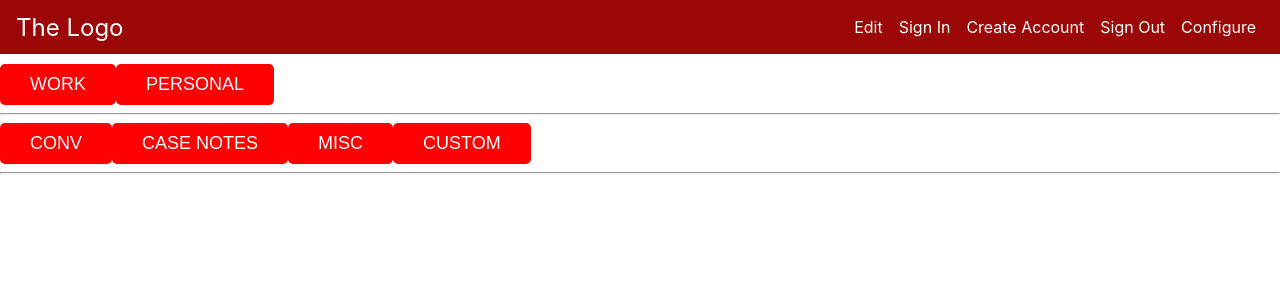
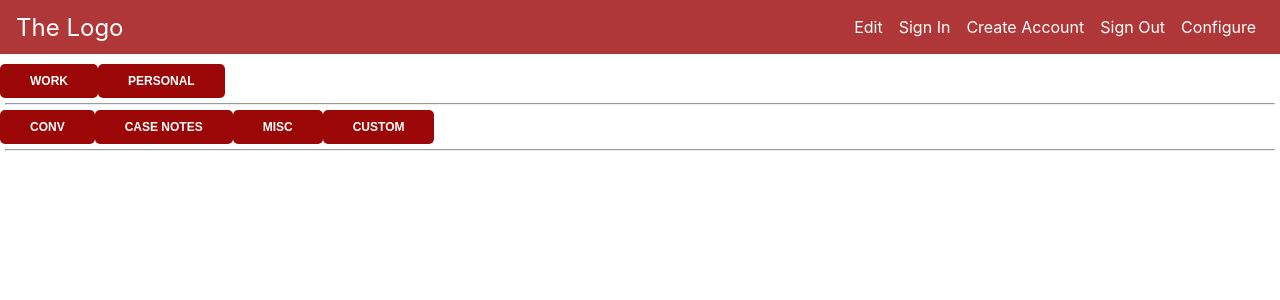
Before and after one commit to Mtn-Drew/stamp-champ, a React (Create React App) app: page /stamps in a window 1280 px wide. Shown: the top 300 px of the page. Built offline with nearby package versions, Linux system fonts and the light colour scheme.

Commit message:
Small CSS touches

```diff
--- a/src/App.js
+++ b/src/App.js
@@ -12,7 +12,8 @@ class App extends React.Component {
   state = {
     sideDrawerOpen: false,
     store: STORE,
-    selectedTemplate: STORE.template[0].id
+    selectedTemplate: STORE.template[0].id,
+    selectedProfile : STORE.stamps[0].load_out_id
   }
 
   drawerToggleClickHandler = () => {
@@ -20,7 +21,7 @@ class App extends React.Component {
       return { sideDrawerOpen: !prevState.sideDrawerOpen }
     })
   }
-
+// this darkens the screen behind modals or popout menus
   backdropClickHandler = () => {
     this.setState({
       sideDrawerOpen: false
@@ -92,11 +93,14 @@ class App extends React.Component {
         <div >
          {backdrop}
         </div>
+
+
         <main style={{ marginTop: '64px' }}>
-          <div >{templateRow} </div>
-          <hr />
+          <div className="template">{templateRow} </div>
+          <hr className="hr" />
           <div onDrop={e=>(console.log(e))} >{profileRow}</div>
-          <hr />
+          <hr className="hr" />
+
           {/*<Category />
         <StampPad />
         <Footer /> */}
--- a/src/components/Button/Button.css
+++ b/src/components/Button/Button.css
@@ -1,5 +1,5 @@
 :root {
-  --primary: red;
+  --primary: rgba(155, 6, 6,1);
   --warning: blue;
   --danger: orange;
   --success: rgb(3, 92, 3);
@@ -8,10 +8,12 @@
 }
 
 .btn {
-  font-weight: 400;
+
+  font-weight: 600;
   border-radius: 5px;
   cursor: pointer;
   transition: transform 0.3s ease;
+
 }
 
 .btn:hover {
@@ -75,11 +77,11 @@
 /* Button sized */
 .btn--medium {
   padding: 10px 30px;
-  font-size: 18px;
+  font-size: 12px;
 
 }
 
 .btn--large {
   padding: 15px 30px;
-  font-size: 20px;
+  font-size: 14px;
 }
--- a/src/components/Navbar/Navbar.css
+++ b/src/components/Navbar/Navbar.css
@@ -7,7 +7,7 @@
   top: 0px;
   left: 0;
   width: 100%;
-  background-color: rgb(155, 6, 6);
+  background-color: rgba(155, 6, 6, .8);
   height: 54px;
 }
 
--- a/src/index.css
+++ b/src/index.css
@@ -17,3 +17,11 @@ code {
   font-family: source-code-pro, Menlo, Monaco, Consolas, 'Courier New',
     monospace;
 }
+
+.hr {
+  margin: 5px;
+}
+
+.template {
+  display: flex;
+}
```
